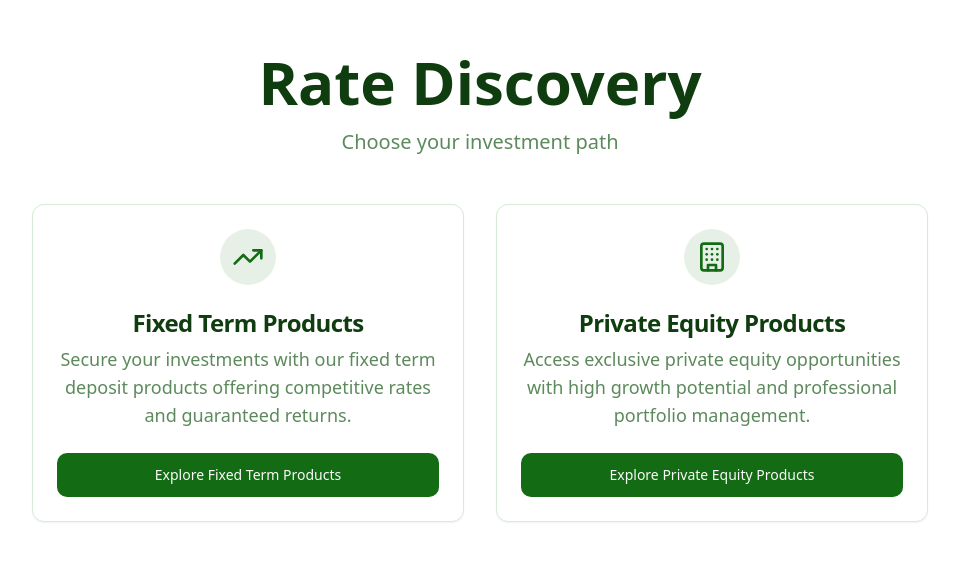
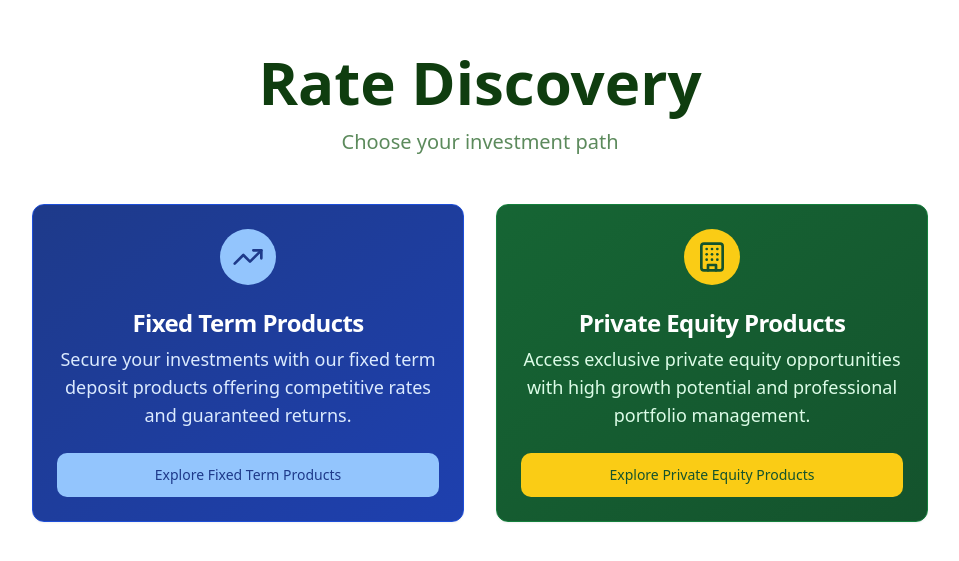
Before and after one commit to webdzignz/aussie-investor-vibe-shift, a React (Vite) app: page / in a window 1280 px wide. Shown: the part 113-674 px from the top of the page, without its empty margins (160-1119 px from the left). Built offline with nearby package versions, Linux system fonts and the light colour scheme; a web font is replaced by a local one.

Commit message:
Style landing page cards
Style the "Fixed Term Products" card with navy blue and light blue, and the "Private Equity Products" card with dark green and yellow.

```diff
--- a/src/pages/LandingPage.tsx
+++ b/src/pages/LandingPage.tsx
@@ -19,35 +19,35 @@ const LandingPage = () => {
         </div>
 
         <div className="grid md:grid-cols-2 gap-8">
-          <Card className="hover:shadow-lg transition-shadow cursor-pointer" onClick={() => navigate('/fixed-term')}>
+          <Card className="hover:shadow-lg transition-shadow cursor-pointer bg-gradient-to-br from-blue-900 to-blue-800 border-blue-700" onClick={() => navigate('/fixed-term')}>
             <CardHeader className="text-center">
-              <div className="mx-auto mb-4 p-3 bg-primary/10 rounded-full w-fit">
-                <TrendingUp className="h-8 w-8 text-primary" />
+              <div className="mx-auto mb-4 p-3 bg-blue-300 rounded-full w-fit">
+                <TrendingUp className="h-8 w-8 text-blue-900" />
               </div>
-              <CardTitle className="text-2xl">Fixed Term Products</CardTitle>
-              <CardDescription className="text-lg">
+              <CardTitle className="text-2xl text-white">Fixed Term Products</CardTitle>
+              <CardDescription className="text-lg text-blue-100">
                 Secure your investments with our fixed term deposit products offering competitive rates and guaranteed returns.
               </CardDescription>
             </CardHeader>
             <CardContent className="text-center">
-              <Button size="lg" className="w-full">
+              <Button size="lg" className="w-full bg-blue-300 hover:bg-blue-200 text-blue-900">
                 Explore Fixed Term Products
               </Button>
             </CardContent>
           </Card>
 
-          <Card className="hover:shadow-lg transition-shadow cursor-pointer" onClick={() => navigate('/private-equity')}>
+          <Card className="hover:shadow-lg transition-shadow cursor-pointer bg-gradient-to-br from-green-800 to-green-900 border-green-700" onClick={() => navigate('/private-equity')}>
             <CardHeader className="text-center">
-              <div className="mx-auto mb-4 p-3 bg-primary/10 rounded-full w-fit">
-                <Building className="h-8 w-8 text-primary" />
+              <div className="mx-auto mb-4 p-3 bg-yellow-400 rounded-full w-fit">
+                <Building className="h-8 w-8 text-green-900" />
               </div>
-              <CardTitle className="text-2xl">Private Equity Products</CardTitle>
-              <CardDescription className="text-lg">
+              <CardTitle className="text-2xl text-white">Private Equity Products</CardTitle>
+              <CardDescription className="text-lg text-green-100">
                 Access exclusive private equity opportunities with high growth potential and professional portfolio management.
               </CardDescription>
             </CardHeader>
             <CardContent className="text-center">
-              <Button size="lg" className="w-full">
+              <Button size="lg" className="w-full bg-yellow-400 hover:bg-yellow-300 text-green-900">
                 Explore Private Equity Products
               </Button>
             </CardContent>
```
